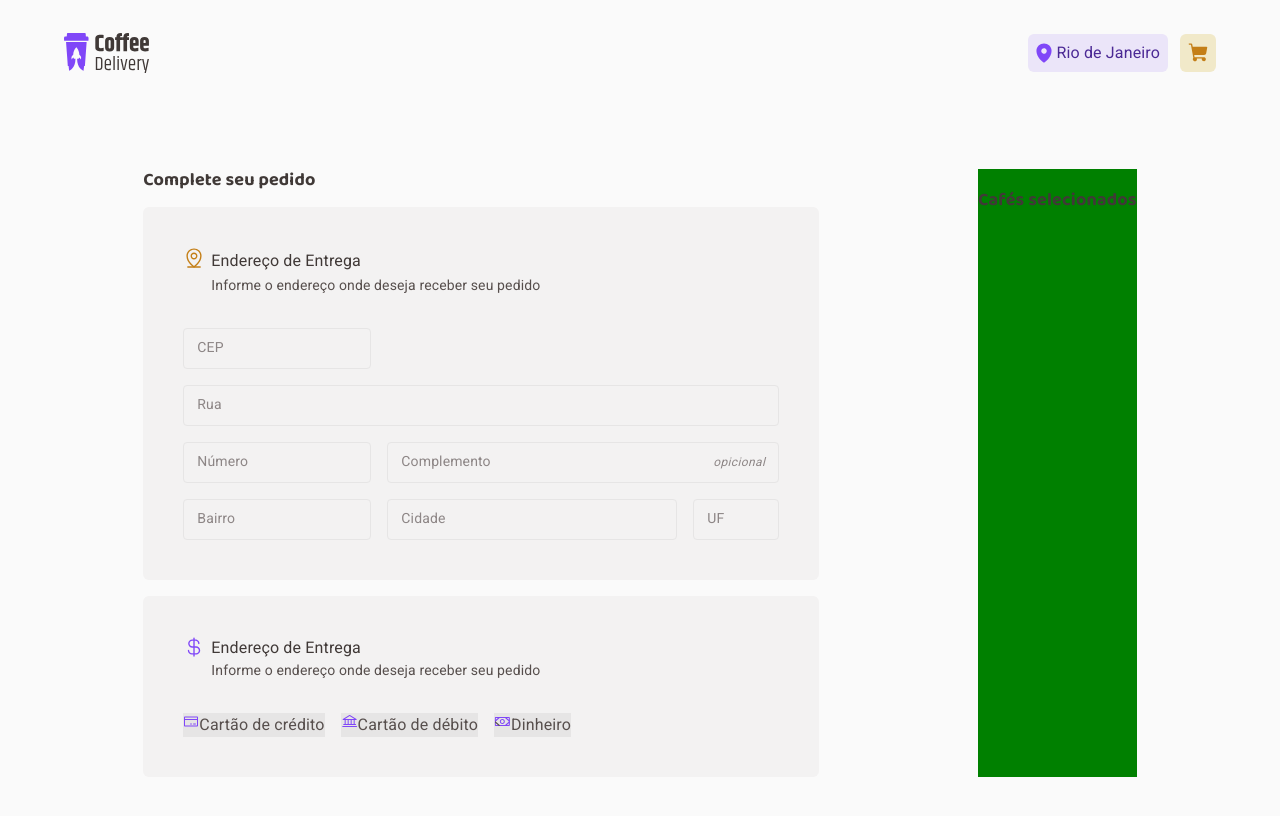
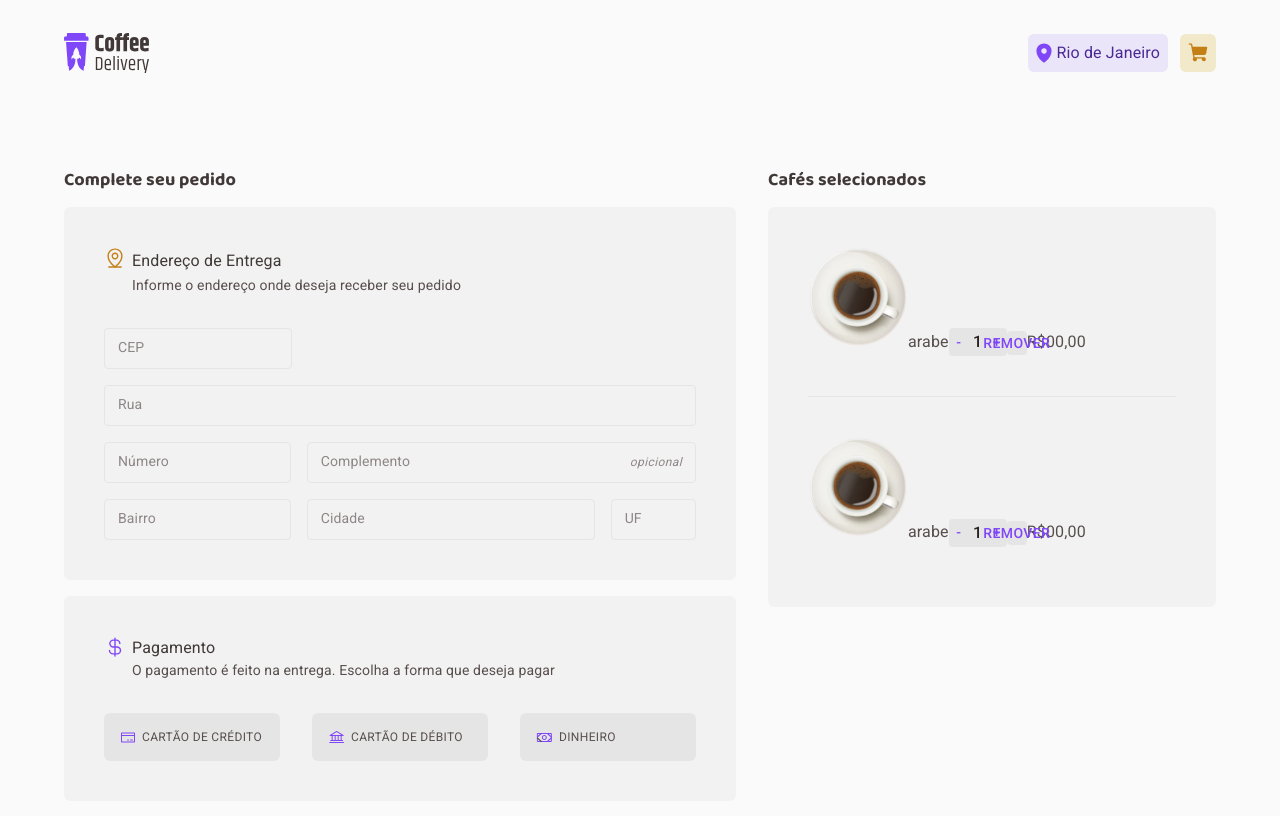
Before and after one commit to MoisesSantana/coffe-delivery, a React (Vite) app: page /checkout in a window 1280 px wide. Shown: the top 816 px of the page. Built offline with nearby package versions, Linux system fonts and the light colour scheme.

Commit message:
:construction: construcao do carrinho

```diff
--- a/src/pages/Checkout/checkout-styled.ts
+++ b/src/pages/Checkout/checkout-styled.ts
@@ -3,6 +3,7 @@ import { Box, styled } from '@mui/material';
 export const CheckoutContainer = styled(Box)`
   display: flex;
   flex-direction: row;
+  gap: 2rem;
   width: 60%;
   @media (max-width: 1820px) {
     width: 70%;
--- a/src/pages/Checkout/components/Cart/cart-styled.ts
+++ b/src/pages/Checkout/components/Cart/cart-styled.ts
@@ -1,12 +1,12 @@
 import { styled } from '@mui/material';
+import { CheckoutCards } from '../../../../styles/shared-styles';
 
-export const CartContainer = styled('section')`
-  background-color: #fafafa;
-  background-color: green;
+export const CartContainer = styled('aside')`
   margin: 0 auto;
   display: flex;
   flex-direction: column;
-  justify-content: space-between;
+  gap: 1rem;
+  /* justify-content: space-between; */
   /* @media (max-width: 1820px) {
     width: 70%;
   }
@@ -16,11 +16,30 @@ export const CartContainer = styled('section')`
   @media (max-width: 1360px) {
     width: 90%;
   } */
+`;
 
-  .cart-title {
-    font-family: 'Baloo 2', cursive;
-    font-weight: bold;
-    font-size: 18px;
-    color: #403937;
+export const CartProductList = styled('ul')`
+  list-style: none;
+  overflow-y: auto;
+  height: 20rem;
+  margin: 0;
+  padding: 0;
+  display: flex;
+  flex-direction: column;
+
+  li {
+    width: 368px;
+    padding: 40px 0;
+    border-bottom: 1px solid ${({ theme }) => theme.palette.grey[400]};
+
+    &:first-child {
+      padding-top: 0;
+    }
   }
 `;
+
+export const Fodase = styled('div')`
+  width: 368px;
+  padding: 40px 0;
+  background-color: red;
+`;
--- a/src/pages/Checkout/components/Cart/index.tsx
+++ b/src/pages/Checkout/components/Cart/index.tsx
@@ -1,9 +1,95 @@
-import { CartContainer } from './cart-styled';
+import { ButtonGroup, Typography } from '@mui/material';
+import { CartContainer, CartProductList } from './cart-styled';
+import {
+  ButtonContainer,
+  CheckoutCards,
+} from '../../../../styles/shared-styles';
 
 export function Cart() {
   return (
     <CartContainer>
-      <h3 className="cart-title">Cafés selecionados</h3>
+      <Typography variant="h4">Cafés selecionados</Typography>
+      <CheckoutCards p="2.5rem">
+        <CartProductList>
+          <li>
+            <img src="/coffes/coffe-arabe.svg" alt="" />
+            <span>arabe</span>
+            <ButtonGroup>
+              <ButtonContainer>-</ButtonContainer>
+              <ButtonContainer>1</ButtonContainer>
+              <ButtonContainer>+</ButtonContainer>
+            </ButtonGroup>
+            <ButtonContainer>Remover</ButtonContainer>
+            <span>R$00,00</span>
+          </li>
+          <li>
+            <img src="/coffes/coffe-arabe.svg" alt="" />
+            <span>arabe</span>
+            <ButtonGroup>
+              <ButtonContainer>-</ButtonContainer>
+              <ButtonContainer>1</ButtonContainer>
+              <ButtonContainer>+</ButtonContainer>
+            </ButtonGroup>
+            <ButtonContainer>Remover</ButtonContainer>
+            <span>R$00,00</span>
+          </li>
+          <li>
+            <img src="/coffes/coffe-arabe.svg" alt="" />
+            <span>arabe</span>
+            <ButtonGroup>
+              <ButtonContainer>-</ButtonContainer>
+              <ButtonContainer>1</ButtonContainer>
+              <ButtonContainer>+</ButtonContainer>
+            </ButtonGroup>
+            <ButtonContainer>Remover</ButtonContainer>
+            <span>R$00,00</span>
+          </li>
+          <li>
+            <img src="/coffes/coffe-arabe.svg" alt="" />
+            <span>arabe</span>
+            <ButtonGroup>
+              <ButtonContainer>-</ButtonContainer>
+              <ButtonContainer>1</ButtonContainer>
+              <ButtonContainer>+</ButtonContainer>
+            </ButtonGroup>
+            <ButtonContainer>Remover</ButtonContainer>
+            <span>R$00,00</span>
+          </li>
+          <li>
+            <img src="/coffes/coffe-arabe.svg" alt="" />
+            <span>arabe</span>
+            <ButtonGroup>
+              <ButtonContainer>-</ButtonContainer>
+              <ButtonContainer>1</ButtonContainer>
+              <ButtonContainer>+</ButtonContainer>
+            </ButtonGroup>
+            <ButtonContainer>Remover</ButtonContainer>
+            <span>R$00,00</span>
+          </li>
+          <li>
+            <img src="/coffes/coffe-arabe.svg" alt="" />
+            <span>arabe</span>
+            <ButtonGroup>
+              <ButtonContainer>-</ButtonContainer>
+              <ButtonContainer>1</ButtonContainer>
+              <ButtonContainer>+</ButtonContainer>
+            </ButtonGroup>
+            <ButtonContainer>Remover</ButtonContainer>
+            <span>R$00,00</span>
+          </li>
+          <li>
+            <img src="/coffes/coffe-arabe.svg" alt="" />
+            <span>arabe</span>
+            <ButtonGroup>
+              <ButtonContainer>-</ButtonContainer>
+              <ButtonContainer>1</ButtonContainer>
+              <ButtonContainer>+</ButtonContainer>
+            </ButtonGroup>
+            <ButtonContainer>Remover</ButtonContainer>
+            <span>R$00,00</span>
+          </li>
+        </CartProductList>
+      </CheckoutCards>
     </CartContainer>
   );
 }
--- a/src/pages/Checkout/components/Form/AddresForm/index.tsx
+++ b/src/pages/Checkout/components/Form/AddresForm/index.tsx
@@ -1,6 +1,6 @@
 import { Grid, TextField, Typography } from '@mui/material';
 import { InputsContainer } from './addres-styled';
-import { FormCards } from '../../../../../styles/shared-styles';
+import { CheckoutCards } from '../../../../../styles/shared-styles';
 
 const LABEL_PROPS = {
   style: {
@@ -20,7 +20,7 @@ const INPUT_PROPS = {
 
 export function AddressForm() {
   return (
-    <FormCards p="2.5rem">
+    <CheckoutCards p="2.5rem">
       <header>
         <img src="./cart/pin.svg" alt="pin" />
         <div>
@@ -122,6 +122,6 @@ export function AddressForm() {
           </Grid>
         </Grid>
       </InputsContainer>
-    </FormCards>
+    </CheckoutCards>
   );
 }
--- a/src/pages/Checkout/components/Form/PaymentForm/index.tsx
+++ b/src/pages/Checkout/components/Form/PaymentForm/index.tsx
@@ -1,6 +1,6 @@
 import { Typography, useTheme } from '@mui/material';
 import { CardContainer, CardsContainer } from './payment-styled';
-import { FormCards } from '../../../../../styles/shared-styles';
+import { CheckoutCards } from '../../../../../styles/shared-styles';
 
 export function PaymentForm() {
   const cards = [
@@ -23,15 +23,15 @@ export function PaymentForm() {
 
   const { palette } = useTheme();
   return (
-    <FormCards p="2.5rem">
+    <CheckoutCards p="2.5rem">
       <header>
         <img src="./cart/dolar.svg" alt="pin" />
         <div>
           <Typography variant="body1" fontSize={16} color={palette.grey[800]}>
-            Endereço de Entrega
+            Pagamento
           </Typography>
           <Typography variant="body1" fontSize={14}>
-            Informe o endereço onde deseja receber seu pedido
+            O pagamento é feito na entrega. Escolha a forma que deseja pagar
           </Typography>
         </div>
       </header>
@@ -43,6 +43,6 @@ export function PaymentForm() {
           </CardContainer>
         ))}
       </CardsContainer>
-    </FormCards>
+    </CheckoutCards>
   );
 }
--- a/src/pages/Checkout/components/Form/PaymentForm/payment-styled.ts
+++ b/src/pages/Checkout/components/Form/PaymentForm/payment-styled.ts
@@ -1,10 +1,25 @@
-import { Box, styled } from '@mui/material';
+import { Box, Button, styled } from '@mui/material';
 
 export const CardsContainer = styled(Box)`
   display: flex;
-  flex-wrap: wrap;
+  /* flex-wrap: wrap; */
+  justify-content: space-between;
 `;
 
-export const CardContainer = styled(Box)`
+export const CardContainer = styled(Button)`
   background-color: ${({ theme }) => theme.palette.grey[400]};
+  color: ${({ theme }) => theme.palette.grey[700]};
+  font-size: 0.75rem;
+  font-weight: normal;
+  justify-content: flex-start;
+  height: 3rem;
+  width: 11rem;
+  padding: 1rem;
+  gap: 6px;
+  border-radius: 6px;
+
+  &:hover {
+    border: 1px solid ${({ theme }) => theme.palette.secondary.main};
+    background-color: ${({ theme }) => theme.palette.secondary.light};
+  }
 `;
--- a/src/pages/Checkout/components/Form/form-styled.ts
+++ b/src/pages/Checkout/components/Form/form-styled.ts
@@ -1,7 +1,6 @@
 import { styled } from '@mui/material';
 
 export const FormContainer = styled('form')`
-  background-color: #fafafa;
   margin: 0 auto;
   display: flex;
   flex-direction: column;
--- a/src/pages/Home/components/CoffeList/CoffeCard/coffecard-styled.ts
+++ b/src/pages/Home/components/CoffeList/CoffeCard/coffecard-styled.ts
@@ -58,28 +58,3 @@ export const FooterCardContainer = styled('footer')`
     }
   }
 `;
-
-export const ButtonContainer = styled(Button)`
-  border: none;
-  max-width: 10px !important;
-  min-width: 10px !important;
-  padding: 0 10px;
-  background-color: ${({ theme }) => theme.palette.grey[400]};
-  color: ${({ theme }) => theme.palette.secondary.main};
-
-  &:hover {
-    border: none;
-    color: ${({ theme }) => theme.palette.secondary.dark};
-  }
-
-  &:nth-child(2) {
-    color: ${({ theme }) => theme.palette.grey[900]};
-    cursor: auto;
-    font-size: 1rem;
-
-    &:hover {
-      background-color: ${({ theme }) => theme.palette.grey[400]};
-      color: ${({ theme }) => theme.palette.grey[900]};
-    }
-  }
-`;
--- a/src/pages/Home/components/CoffeList/CoffeCard/index.tsx
+++ b/src/pages/Home/components/CoffeList/CoffeCard/index.tsx
@@ -1,11 +1,11 @@
 import { ButtonGroup, Stack, Typography } from '@mui/material';
 import { useState } from 'react';
 import {
-  ButtonContainer,
   CoffeCardContainer,
   FooterCardContainer,
   Tag,
 } from './coffecard-styled';
+import { ButtonContainer } from '../../../../../styles/shared-styles';
 
 interface CoffeCardProps {
   name: string;
@@ -58,17 +58,11 @@ export function CoffeCard({
 
         <div className="manage-quantity">
           <ButtonGroup>
-            <ButtonContainer
-              disableTouchRipple
-              onClick={() => handleQuantity(-1)}
-            >
+            <ButtonContainer onClick={() => handleQuantity(-1)}>
               -
             </ButtonContainer>
-            <ButtonContainer disableTouchRipple>{quantity}</ButtonContainer>
-            <ButtonContainer
-              disableTouchRipple
-              onClick={() => handleQuantity(1)}
-            >
+            <ButtonContainer>{quantity}</ButtonContainer>
+            <ButtonContainer onClick={() => handleQuantity(1)}>
               +
             </ButtonContainer>
           </ButtonGroup>
--- a/src/styles/shared-styles.ts
+++ b/src/styles/shared-styles.ts
@@ -1,6 +1,6 @@
-import { Box, styled } from '@mui/material';
+import { Box, Button, styled } from '@mui/material';
 
-export const FormCards = styled(Box)`
+export const CheckoutCards = styled(Box)`
   display: flex;
   flex-direction: column;
   padding: 40px;
@@ -13,3 +13,28 @@ export const FormCards = styled(Box)`
     gap: 6px;
   }
 `;
+
+export const ButtonContainer = styled(Button)`
+  border: none;
+  max-width: 10px !important;
+  min-width: 10px !important;
+  padding: 0 10px;
+  background-color: ${({ theme }) => theme.palette.grey[400]};
+  color: ${({ theme }) => theme.palette.secondary.main};
+
+  &:hover {
+    border: none;
+    color: ${({ theme }) => theme.palette.secondary.dark};
+  }
+
+  &:nth-child(2) {
+    color: ${({ theme }) => theme.palette.grey[900]};
+    cursor: auto;
+    font-size: 1rem;
+
+    &:hover {
+      background-color: ${({ theme }) => theme.palette.grey[400]};
+      color: ${({ theme }) => theme.palette.grey[900]};
+    }
+  }
+`;
```
